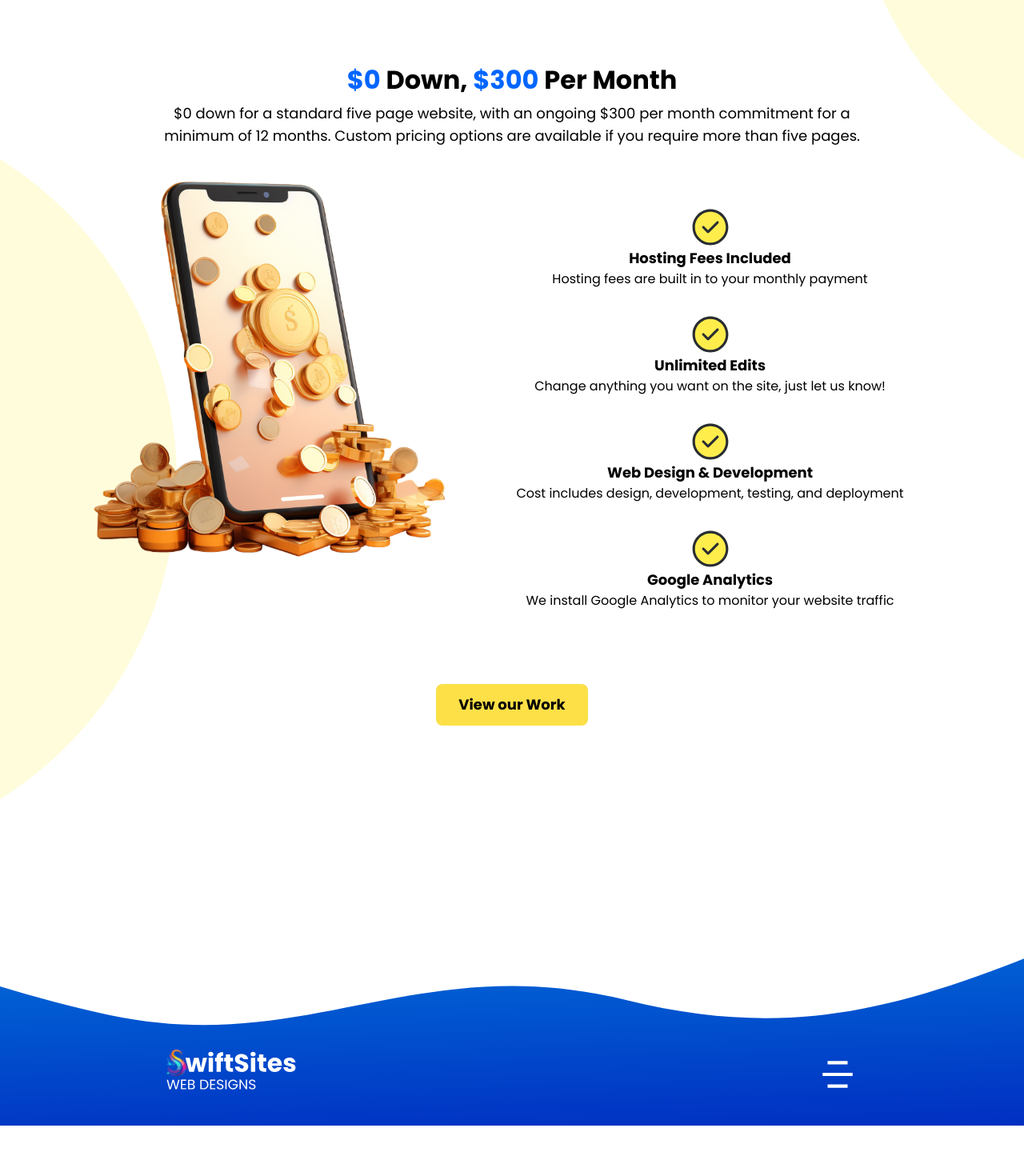
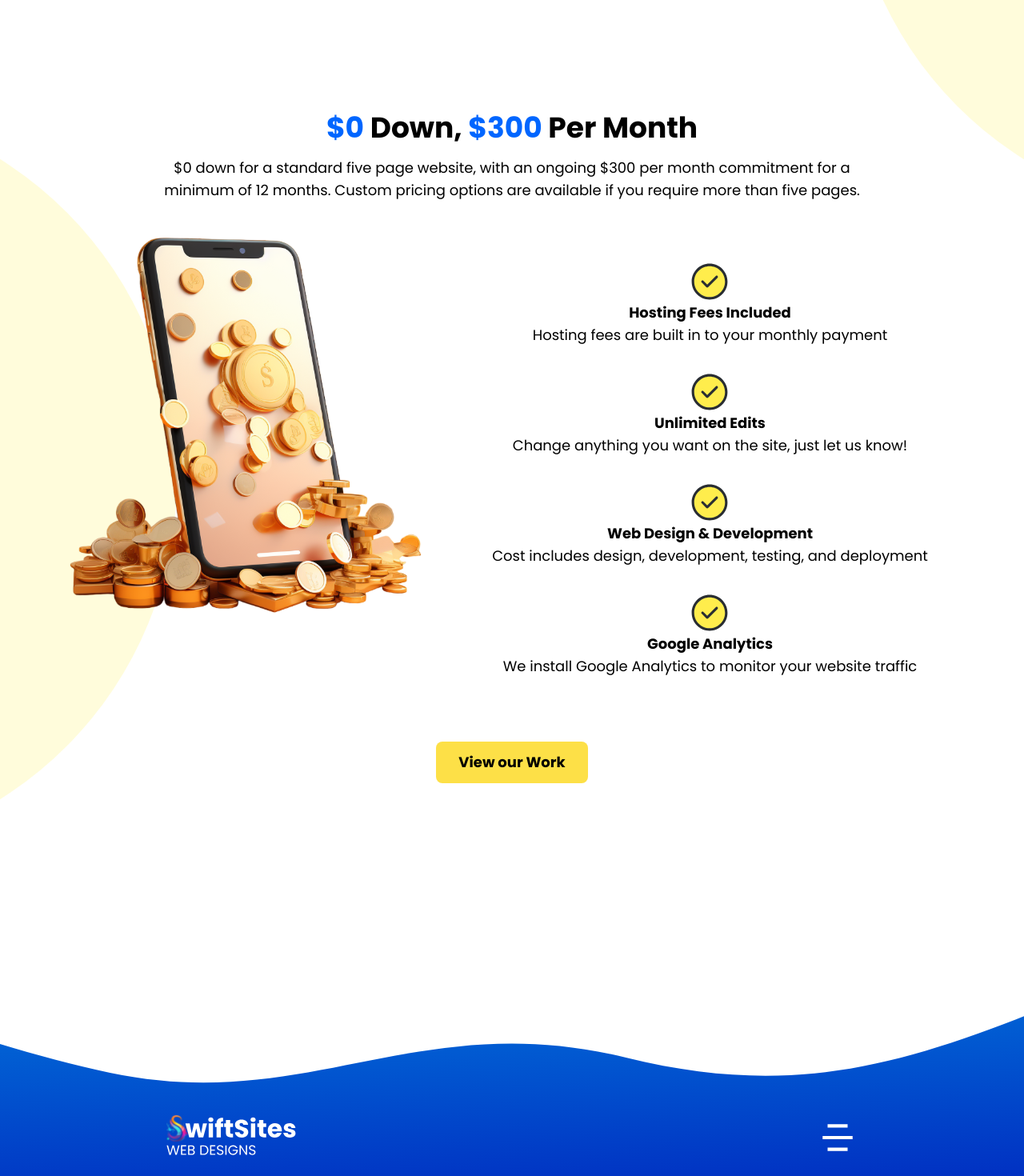
Before and after one commit to lukereed1/swift-sites, a React (Vite) app: page / in a window 1280 px wide. Shown: the part 2380-3850 px from the top of the page at 80% size. Before the commit the page ends 3787 px from the top, so only its background shows below. Built offline with nearby package versions, Linux system fonts and the light colour scheme.

Commit message:
Large side semicircles and costs section desktop design

```diff
--- a/src/components/SecondaryCard.tsx
+++ b/src/components/SecondaryCard.tsx
@@ -9,9 +9,17 @@ interface Props {
 export default function SecondaryCard({ heading, children }: Props) {
 	return (
 		<div className="flex flex-col items-center text-center">
-			<img className="w-[50px]" src={YellowTick} alt="yellow tick" />
-			<h3 className="text-lg font-bold">{heading}</h3>
-			<p>{children}</p>
+			<img
+				className="w-[50px] xl:w-[70px]"
+				src={YellowTick}
+				alt="yellow tick"
+			/>
+			<h3
+				className="text-lg font-bold
+				xl:text-2xl">
+				{heading}
+			</h3>
+			<p className="text-lg">{children}</p>
 		</div>
 	);
 }
--- a/src/layout/Footer.tsx
+++ b/src/layout/Footer.tsx
@@ -1,6 +1,7 @@
 import Background from "../assets/footer-background.svg";
 import Logo from "../assets/logo.svg";
 import MenuButton from "../components/MenuButton";
+import Navigation from "./Navigation";
 
 export default function Footer() {
 	return (
@@ -12,13 +13,18 @@ export default function Footer() {
 				backgroundImage: `url(${Background})`,
 			}}>
 			<div
-				className="flex justify-between px-[40px] mx-auto
-				lg:px-[80px] lg:w-[1024px]">
-				<button className="mt-[180px]">
+				className="flex justify-between items-center px-[40px] mx-auto
+				lg:px-[80px] lg:w-[1024px]
+				xl:px-[120px] xl:w-[1440px]">
+				{/* Logo */}
+				<button className="mt-[190px]">
 					<img className="w-[200px]" src={Logo} alt="swift sites logo" />
 				</button>
-				<div className="text-white mt-[195px]">
+				<div className="mt-[195px] xl:hidden">
 					<MenuButton />
+				</div>
+				<div className="hidden xl:flex mt-[195px]">
+					<Navigation />
 				</div>
 			</div>
 		</footer>
--- a/src/pages/home/Costs.tsx
+++ b/src/pages/home/Costs.tsx
@@ -3,6 +3,7 @@ import SecondaryCard from "../../components/SecondaryCard";
 import PrimaryButton from "../../components/PrimaryButton";
 import SmallSemiCircle from "../../assets/small-semicircle.svg";
 import MediumSemiCircle from "../../assets/medium-semicircle.svg";
+import LargeSemiCircle from "../../assets/large-semicircle.svg";
 
 export default function Costs() {
 	return (
@@ -10,14 +11,19 @@ export default function Costs() {
 			{/* Costs Description */}
 			<div
 				className="flex flex-col items-center text-center px-[40px] max-w-[880px]
-				lg:px-[80px]">
-				<h2 className="text-[32px] font-bold mt-20">
+				lg:px-[80px]
+				xl:px-[120px]">
+				<h2
+					className="text-[32px] font-bold mt-20
+					lg:text-4xl lg:mt-36
+					xl:text-[45px]">
 					<span className="text-[#0066FF]">$0 </span> Down,{" "}
 					<span className="text-[#0066FF]">$300 </span> Per Month
 				</h2>
 				<p
 					className="mt-1
-					lg:w-[880px] lg:text-lg">
+					lg:w-[880px] lg:text-lg lg:mt-4
+					xl:w-[1100px] xl:text-2xl xl:mt-6">
 					$0 down for a standard five page website, with an ongoing $300 per
 					month commitment for a minimum of 12 months. Custom pricing options
 					are available if you require more than five pages.
@@ -30,7 +36,8 @@ export default function Costs() {
 				{/* Costs image */}
 				<img
 					className="mt-[-20px] max-w-[400px] mx-auto
-					lg:ml-[-130px] lg:mt-[-70px] lg:max-w-[660px]"
+					lg:ml-[-130px] lg:mt-[-70px] lg:max-w-[660px]
+					xl:mt-[20px]"
 					src={MoneyPhone}
 					alt="iphone with coins on it"
 				/>
@@ -64,8 +71,15 @@ export default function Costs() {
 				</div>
 				<div
 					className="hidden absolute bottom-[-2650px] left-0 z-[-1]
-					lg:flex">
+					lg:flex
+					xl:hidden">
 					<img src={MediumSemiCircle} alt="" />
+				</div>
+				<div
+					className="hidden absolute bottom-[-3250px] left-0 z-[-1]
+					lg:hidden
+					xl:flex">
+					<img src={LargeSemiCircle} alt="" />
 				</div>
 			</div>
 
--- a/src/pages/home/Features.tsx
+++ b/src/pages/home/Features.tsx
@@ -76,7 +76,8 @@ export default function Features() {
 				</div>
 				<div
 					className="hidden absolute bottom-[-1100px] left-0 z-[-1]
-					lg:flex">
+					lg:flex
+					xl:bottom-[-1200px]">
 					<img src={MediumSemiCircle} alt="yellow semi circle" />
 				</div>
 			</div>
--- a/src/pages/home/ProcessOverview.tsx
+++ b/src/pages/home/ProcessOverview.tsx
@@ -8,6 +8,7 @@ import PrimaryButton from "../../components/PrimaryButton";
 import MobileStack from "../../assets/mobiles-howitworks.svg";
 import SmallSemiCircle from "../../assets/small-semicircle.svg";
 import MediumSemiCircle from "../../assets/medium-semicircle.svg";
+import LargeSemiCircle from "../../assets/large-semicircle.svg";
 
 export default function ProcessOverview() {
 	return (
@@ -78,8 +79,15 @@ export default function ProcessOverview() {
 				</div>
 				<div
 					className="hidden absolute bottom-[-1850px] right-0 scale-x-[-1] z-[-1]
-					lg:flex">
+					lg:flex
+					xl:hidden">
 					<img src={MediumSemiCircle} alt="yellow semi circle" />
+				</div>
+				<div
+					className="hidden absolute bottom-[-2150px] right-0 scale-x-[-1] z-[-1]
+					lg:hidden
+					xl:flex">
+					<img src={LargeSemiCircle} alt="yellow semi circle" />
 				</div>
 			</div>
 
```
Also changed, not shown: src/assets/large-semicircle.svg (added).
